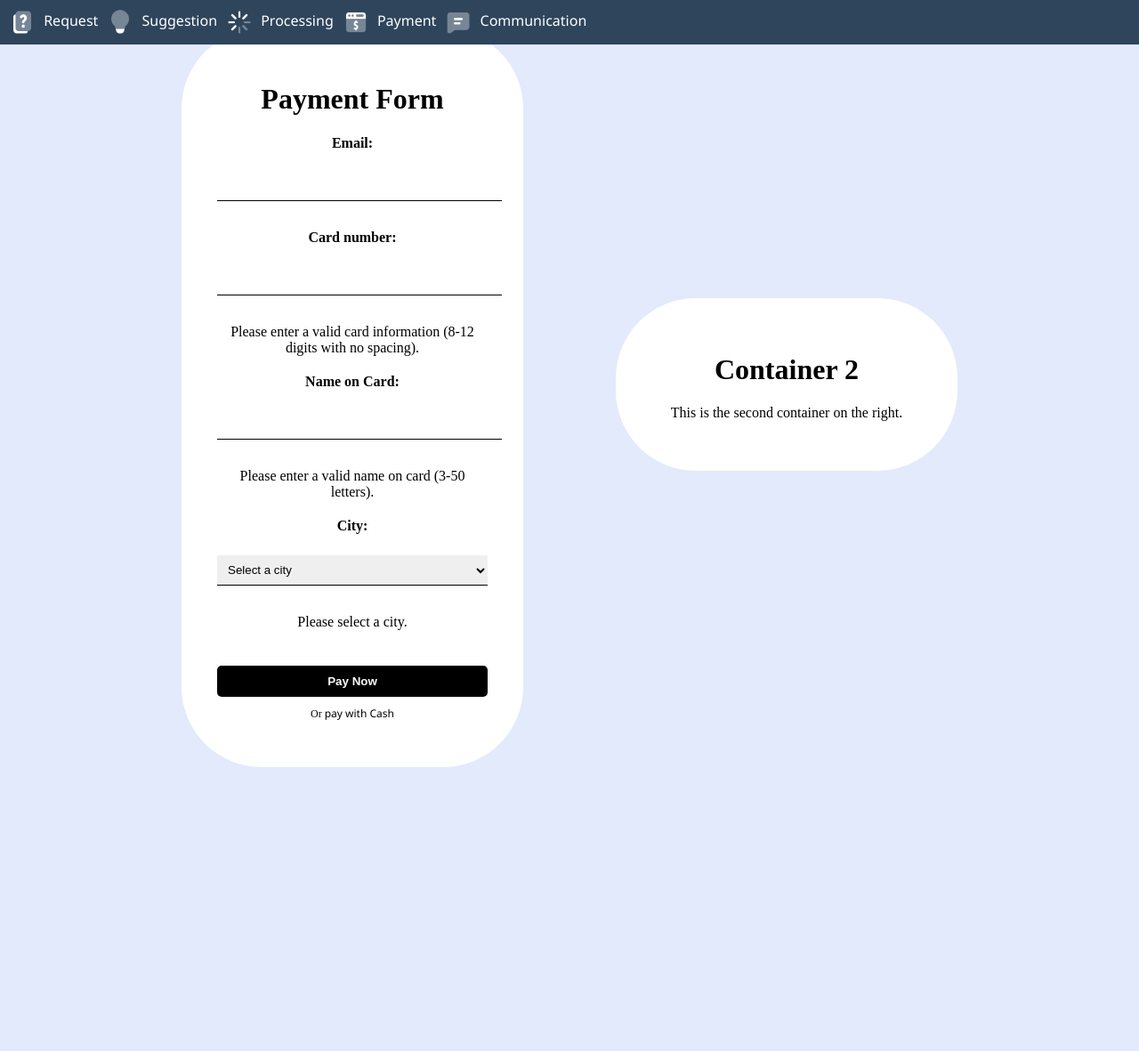
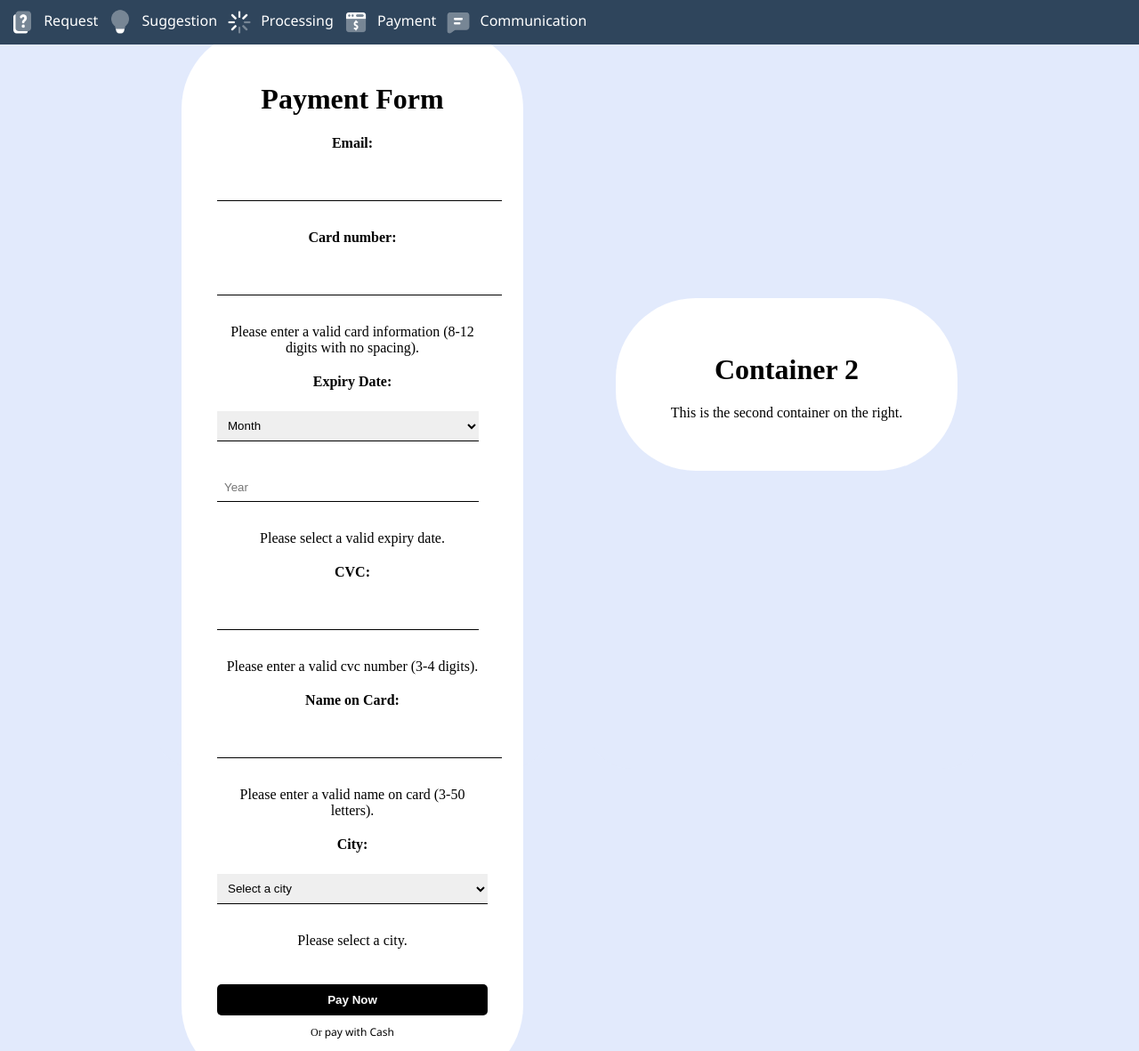
Before and after one commit to myndaaa/Expert_Training_Software, a PHP site: page /card.php in a window 1280 px wide. Shown: the top 1181 px of the page at 89% size. Before the commit the page ends 862 px from the top, so only its background shows below. Run offline with PHP 8.4, Linux system fonts and the light colour scheme.

Commit message:
card
changes made to card

```diff
--- a/Ntemesha/card.php
+++ b/Ntemesha/card.php
@@ -51,11 +51,32 @@
         <form id="paymentForm" action="update_payments.php">
           <label for="email">Email:</label>
           <input type="email" id="email" name="email" required>
-
-
           <label for="cardInfo">Card number:</label>
           <input type="text" id="cardInfo" name="cardInfo" required>
           <span id="cardInfoError" class="error-message">Please enter a valid card information (8-12 digits with no spacing).</span>
+
+          <label for="expiryDate">Expiry Date:</label>
+          <select id="expiryDate" name="expiryDate" required>
+            <option value="">Month</option>
+            <option value="01">01</option>
+            <option value="02">02</option>
+            <option value="03">03</option>
+            <option value="04">04</option>
+            <option value="05">05</option>
+            <option value="06">06</option>
+            <option value="07">07</option>
+            <option value="08">08</option>
+            <option value="09">09</option>
+            <option value="10">10</option>
+            <option value="11">11</option>
+            <option value="12">12</option>
+          </select>
+          <input type="number" id="expiryYear" name="expiryYear" placeholder="Year" required>
+          <span id="expiryError" class="error-message">Please select a valid expiry date.</span>
+
+          <label for="cvc">CVC:</label>
+          <input type="number" id="cvc" name="cvc" required>
+          <span id="cvcError" class="error-message">Please enter a valid cvc number (3-4 digits).</span>
 
           <label for="nameOnCard">Name on Card:</label>
           <input type="text" id="nameOnCard" name="nameOnCard" required>
--- a/Ntemesha/styles/styles.css
+++ b/Ntemesha/styles/styles.css
@@ -103,6 +103,13 @@ nav {
     padding: 10px;
     border: none;
     border-bottom: 1px solid #000;
+  }
+
+
+  #expiryDate, #expiryYear, #cvc {
+    display: inline-block;
+    width: auto;
+    margin-right: 10px;
   }
 
   .pay-now-button {
```
